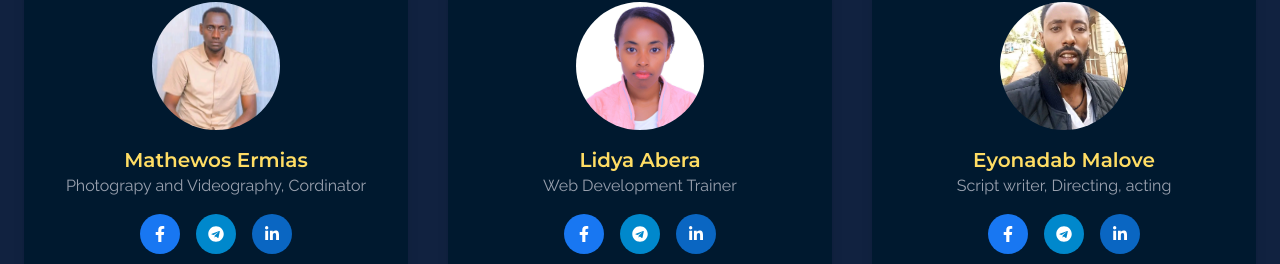
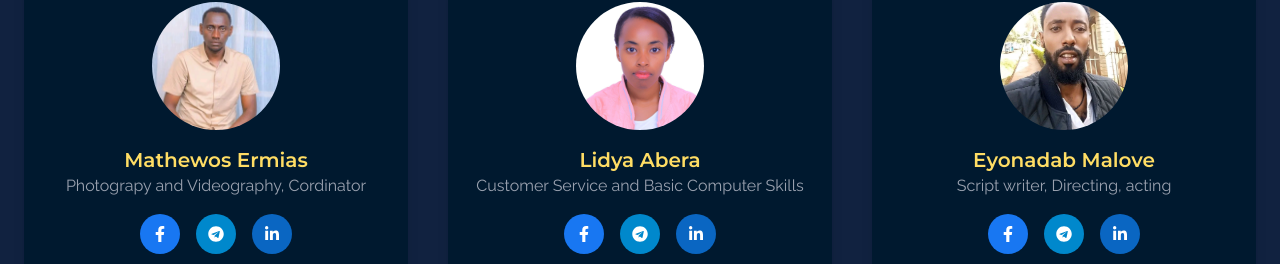
Before and after one commit to Ashenafi-Bancha/marota-frontend, a React (Vite) app: page / in a window 1280 px wide. Shown: the part 6944-7208 px from the top of the page. Built offline with nearby package versions, Linux system fonts and the light colour scheme.

Commit message:
updated instructors component

```diff
--- a/src/components/Instructors.jsx
+++ b/src/components/Instructors.jsx
@@ -11,7 +11,7 @@ import { FaFacebookF, FaLinkedinIn, FaTelegram } from "react-icons/fa";
 const instructors = [
   { name: "Mathewos Ermias", role: "Photograpy and Videography, Cordinator", img: Mathewos },
 
-  { name: "Lidya Abera", role: "Web Development Trainer", img: Lidya },
+  { name: "Lidya Abera", role: "Customer Service and Basic Computer Skills", img: Lidya },
   { name: "Eyonadab Malove", role: "Script writer, Directing, acting", img: Eyonadab },
   { name: "Kidist Yonas", role: "Graphic Designer", img: Kidist },
   { name: "Salah Anjoniyo",  role: "Film Instructor", img: Salah },
```
